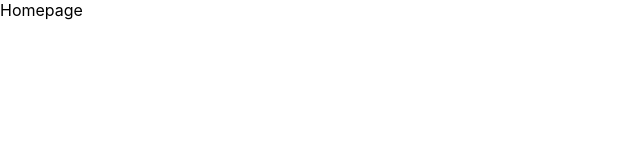
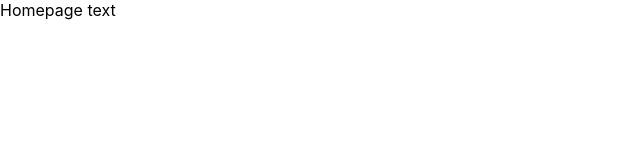
Before and after one commit to komjakraphan/capstone-project-gk, a React (Create React App) app: page / in a window 1280 px wide. Shown: the top 160 px of the page, without its empty margins (0-640 px from the left). Built offline with nearby package versions, Linux system fonts and the light colour scheme.

Commit message:
simplify boilerplate part 2

```diff
--- a/src/App.js
+++ b/src/App.js
@@ -3,7 +3,7 @@ import './App.css';
 function App() {
   return (
     <div>
-     Homepage
+     Homepage text
     </div>
   );
 }
```
